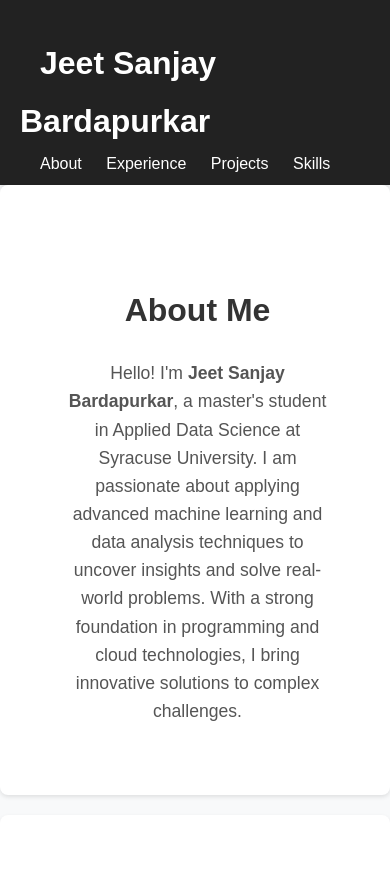
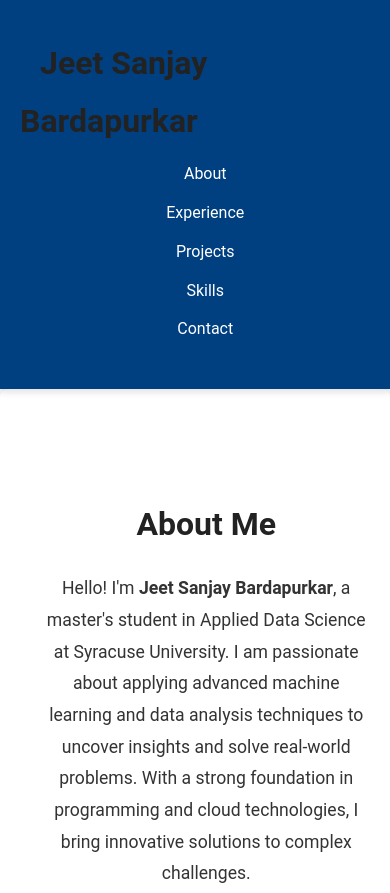
Before and after one commit to jeetb/jeetb.github.io, a plain HTML site: page index.html in a window 390 px wide. Shown: the top 893 px of the page. Drawn offline with Linux system fonts and the light colour scheme.

Commit message:
8th website update

```diff
--- a/styles.css
+++ b/styles.css
@@ -1,33 +1,51 @@
 /* General Styles */
 body {
-    font-family: 'Arial', sans-serif;
+    font-family: 'Roboto', sans-serif;
     margin: 0;
     padding: 0;
-    line-height: 1.8;
     color: #333;
     background: #f8f9fa;
+    line-height: 1.8;
 }
 
+h1, h2, h3 {
+    color: #222;
+}
+
+a {
+    text-decoration: none;
+    color: #007BFF;
+    transition: color 0.3s;
+}
+
+a:hover {
+    color: #0056b3;
+}
+
+/* Container */
 .container {
     width: 90%;
     max-width: 1200px;
     margin: 0 auto;
-    padding: 20px; /* Padding inside the container */
+    padding: 20px;
 }
 
 /* Navbar */
 .navbar {
-    background: #222;
-    color: #fff;
+    background: #004080;
+    color: white;
     padding: 15px 0;
     box-shadow: 0 4px 6px rgba(0, 0, 0, 0.1);
+    position: sticky;
+    top: 0;
+    z-index: 10;
 }
 
 .navbar h1 {
     margin: 0;
+    font-size: 2rem;
     display: inline;
-    font-size: 2rem;
-    padding-left: 20px; /* Add space to the left */
+    padding-left: 20px;
 }
 
 .navbar nav ul {
@@ -43,44 +61,32 @@
 }
 
 .navbar nav ul li a {
-    color: #fff;
-    text-decoration: none;
+    color: white;
     font-size: 1rem;
-    transition: color 0.3s;
-}
-
-.navbar nav ul li a:hover {
-    color: #f4a261;
 }
 
 /* Section Styles */
 .section {
-    padding: 50px 20px;
+    padding: 60px 20px;
     margin-bottom: 20px;
-    background: #fff;
+    background: white;
     border-radius: 8px;
     box-shadow: 0 2px 4px rgba(0, 0, 0, 0.1);
+    text-align: center;
 }
 
 .section h2 {
-    text-align: center;
-    color: #333;
     font-size: 2rem;
     margin-bottom: 20px;
 }
 
 .section p {
     font-size: 1.1rem;
-    color: #555;
+    margin: 0 auto;
     max-width: 800px;
-    margin: 0 auto;
-    text-align: center;
-    padding-left: 20px; /* Add padding to text */
-    padding-right: 20px; /* Add padding to text */
-    line-height: 1.6;
 }
 
-/* Grid Layout for Projects */
+/* Projects Grid */
 .grid {
     display: grid;
     grid-template-columns: repeat(auto-fit, minmax(300px, 1fr));
@@ -89,53 +95,71 @@
 }
 
 .card {
-    background: #fff;
+    background: #f0f4fa;
     padding: 20px;
     border: 1px solid #ddd;
     border-radius: 8px;
     box-shadow: 0 2px 4px rgba(0, 0, 0, 0.1);
     text-align: center;
-    transition: transform 0.3s;
+    transition: transform 0.3s, box-shadow 0.3s;
+}
+
+.card:hover {
+    transform: translateY(-5px);
+    box-shadow: 0 4px 8px rgba(0, 0, 0, 0.2);
 }
 
 .card h3 {
-    margin: 0;
     color: #333;
-    font-size: 1.4rem;
+    font-size: 1.5rem;
 }
 
 .card p {
+    margin: 15px 0;
     color: #666;
-    margin: 15px 0;
-    font-size: 1rem;
 }
 
 .card a {
-    text-decoration: none;
-    color: #007BFF;
     font-weight: bold;
+    color: #004080;
     transition: color 0.3s;
 }
 
 .card a:hover {
-    color: #0056b3;
-}
-
-.card:hover {
-    transform: translateY(-5px);
+    color: #007BFF;
 }
 
 /* Footer */
 .footer {
-    background: #222;
-    color: #fff;
+    background: #004080;
+    color: white;
     text-align: center;
-    padding: 15px 20px;
+    padding: 15px 0;
+    font-size: 0.9rem;
     margin-top: 20px;
-    font-size: 0.9rem;
 }
 
 .footer p {
     margin: 0;
-    line-height: 1.4;
 }
+
+/* Responsive Design */
+@media (max-width: 768px) {
+    .navbar nav ul {
+        float: none;
+        text-align: center;
+    }
+
+    .navbar nav ul li {
+        display: block;
+        margin: 10px 0;
+    }
+
+    .grid {
+        grid-template-columns: 1fr;
+    }
+
+    .container {
+        width: 95%;
+    }
+}
```
